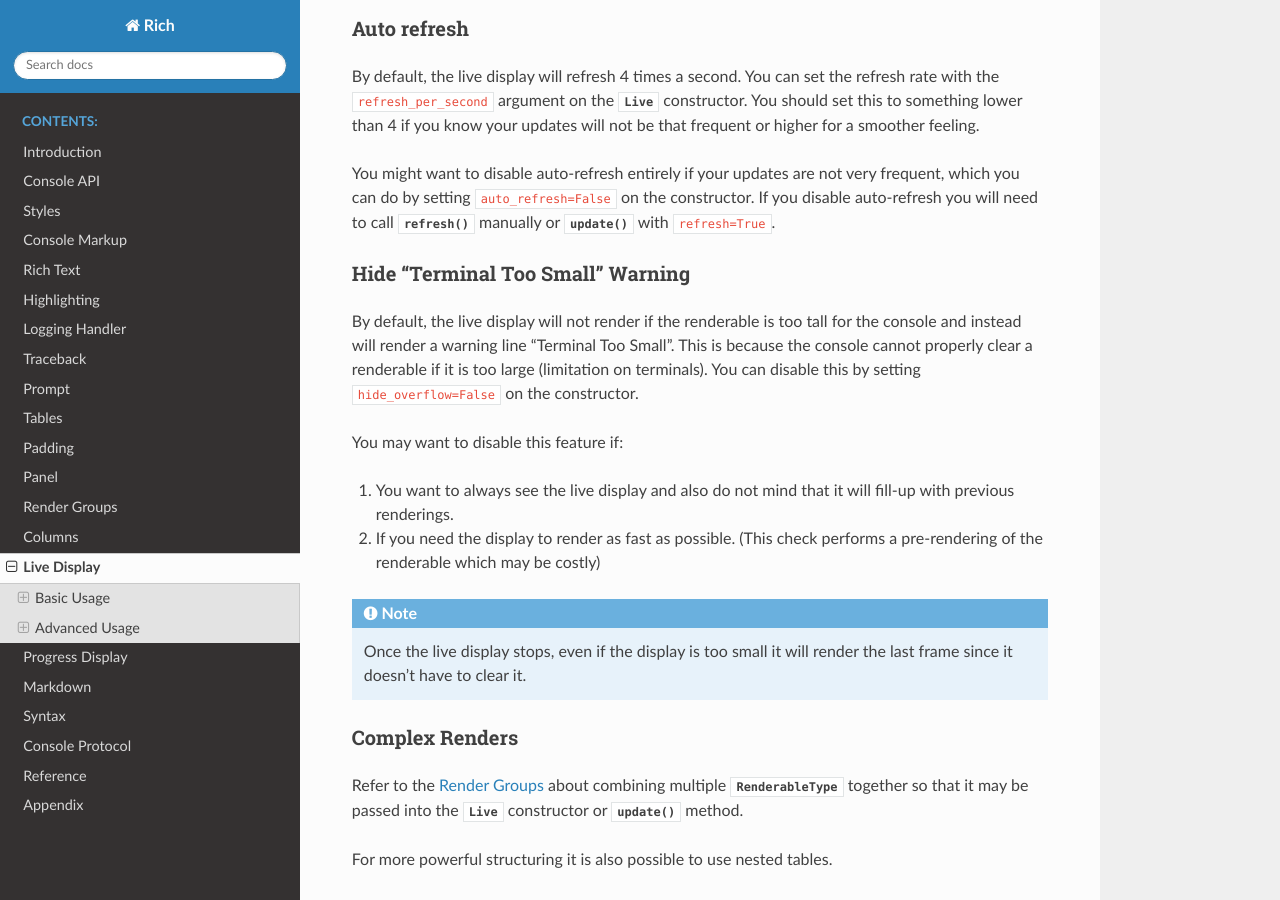
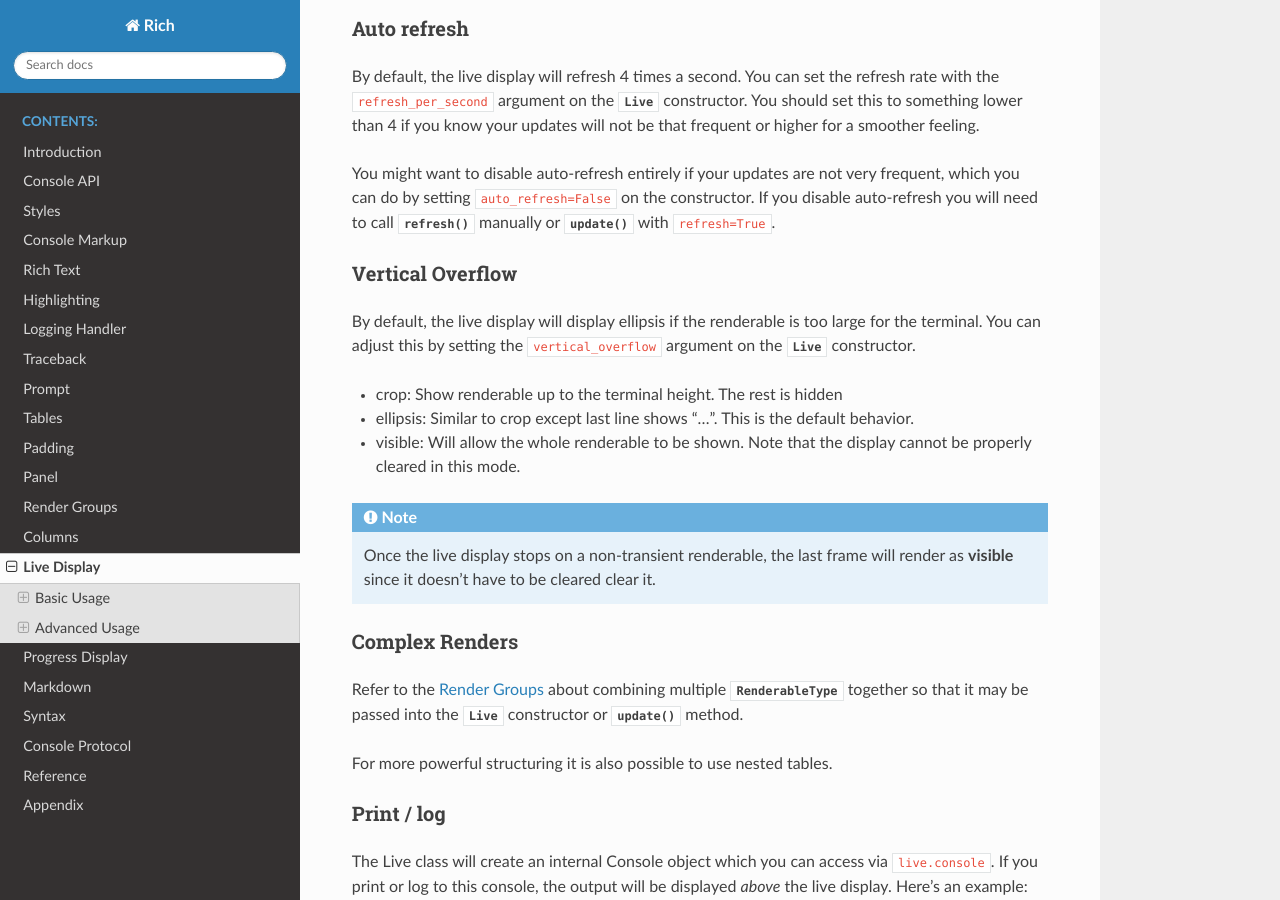
Before and after one commit to Textualize/rich, a Sphinx documentation site: the page built from docs/source/live.rst, in a window 1280 px wide and 900 px high, scrolled down 1956 px. Built offline with Sphinx 7.4.7 and the Read the Docs theme 2.0.0, drawn with Linux system fonts in a browser that asks for light colours; some of the changed text lies outside the part shown.

Commit message:
clean up documentation and remove un-needed re-shaping

```diff
--- a/docs/source/live.rst
+++ b/docs/source/live.rst
@@ -1,5 +1,4 @@
 .. _live:
-
 
 Live Display
 ============
@@ -12,7 +11,7 @@
 
 .. note::
 
-    Make sure your terminal is tall enough or you may see it print "Terminal too small"
+    If you see ellipsis "...", this indicates that the terminal is not tall enough to show the full table.
 
 Basic Usage
 -----------
@@ -92,7 +91,6 @@
     with Live(transient=True) as live:
         ...
 
-
 Auto refresh
 ~~~~~~~~~~~~
 
@@ -102,21 +100,19 @@
 You might want to disable auto-refresh entirely if your updates are not very frequent, which you can do by setting ``auto_refresh=False`` on the constructor.
 If you disable auto-refresh you will need to call :meth:`~rich.live.Live.refresh` manually or :meth:`~rich.live.Live.update` with ``refresh=True``.
 
-Hide "Terminal Too Small" Warning
-~~~~~~~~~~~~~~~~~~~~~~~~~~~~~~~~
+Vertical Overflow
+~~~~~~~~~~~~~~~~~
 
-By default, the live display will not render if the renderable is too tall for the console and instead will render a warning line "Terminal Too Small".
-This is because the console cannot properly clear a renderable if it is too large (limitation on terminals). You can disable this by setting ``hide_overflow=False`` on the constructor.
+By default, the live display will display ellipsis if the renderable is too large for the terminal. You can adjust this by setting the
+``vertical_overflow`` argument on the :class:`~rich.live.Live` constructor.
 
-You may want to disable this feature if:
-
-1. You want to always see the live display and also do not mind that it will fill-up with previous renderings.
-2. If you need the display to render as fast as possible. (This check performs a pre-rendering of the renderable which may be costly)
-
+- crop: Show renderable up to the terminal height. The rest is hidden
+- ellipsis: Similar to crop except last line shows "...". This is the default behavior.
+- visible: Will allow the whole renderable to be shown. Note that the display cannot be properly cleared in this mode.
 
 .. note::
 
-    Once the live display stops, even if the display is too small it will render the last frame since it doesn't have to clear it.
+    Once the live display stops on a non-transient renderable, the last frame will render as **visible** since it doesn't have to be cleared clear it.
 
 Complex Renders
 ~~~~~~~~~~~~~~~
```
Also changed, not shown: 1 other file.
